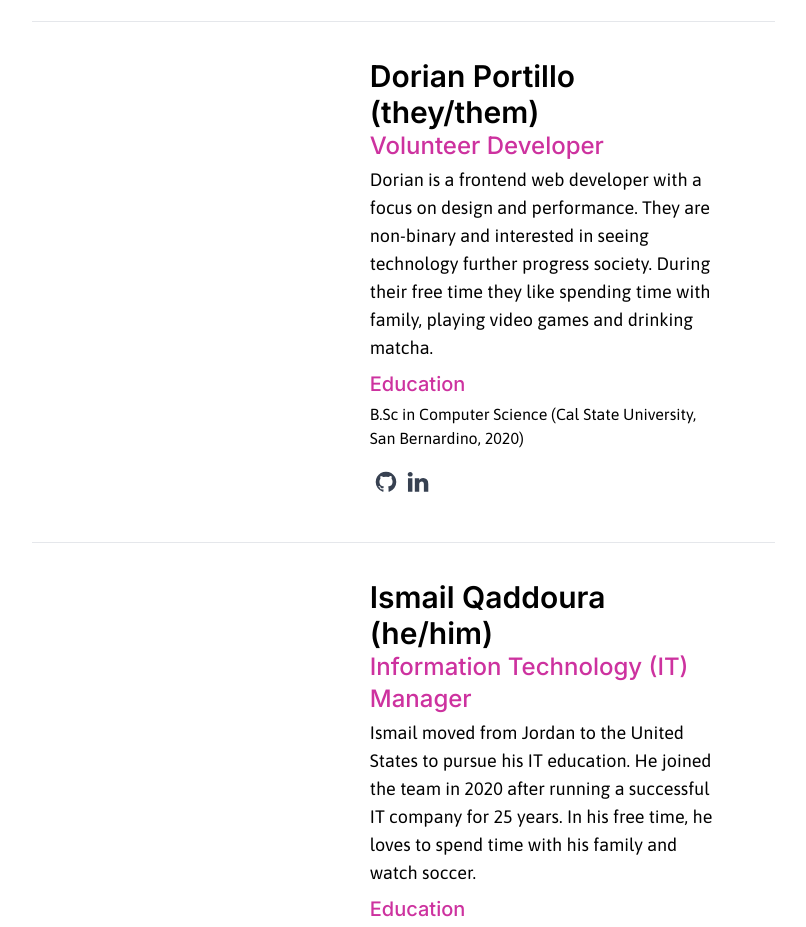
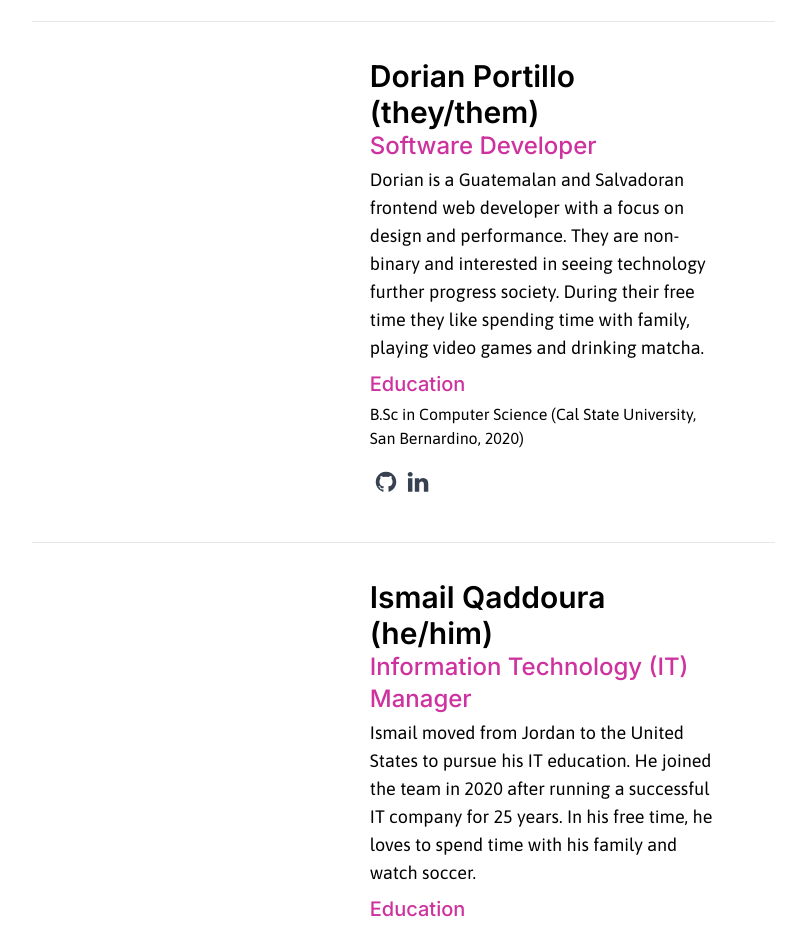
Before and after one commit to fairdataihub/fairdataihub.org, a Nuxt app: page /team in a window 1280 px wide. Shown: the part 2980-3907 px from the top of the page, without its empty margins (432-1238 px from the left). Built offline with nearby package versions, Linux system fonts and the light colour scheme; what tailwindcss-debug-screens would draw is missing.

Commit message:
changed my title on team and added to sparc team page

```diff
--- a/components/sodaforsparc/SodaForSparcDevApproachFundingTeam.vue
+++ b/components/sodaforsparc/SodaForSparcDevApproachFundingTeam.vue
@@ -340,6 +340,12 @@ export default {
           external: false,
           image: "https://ucarecdn.com/944f2fec-8d84-47b7-aac6-f3d057a7ac9e/",
         },
+        {
+          name: "Dorian Portillo",
+          href: "/team/#DorianPortillo",
+          external: false,
+          image: "https://ucarecdn.com/cfaa5b97-6ed4-4104-81c4-a6e991408b24/",
+        }
       ],
       collaboratorsList: [
         {
--- a/pages/team/index.vue
+++ b/pages/team/index.vue
@@ -225,8 +225,8 @@ export default {
         {
           id: "DorianPortillo",
           name: "Dorian Portillo (they/them)",
-          title: "Volunteer Developer",
-          bio: "Dorian is a frontend web developer with a focus on design and performance. They are non-binary and interested in seeing technology further progress society. During their free time they like spending time with family, playing video games and drinking matcha.",
+          title: "Software Developer",
+          bio: "Dorian is a Guatemalan and Salvadoran frontend web developer with a focus on design and performance. They are non-binary and interested in seeing technology further progress society. During their free time they like spending time with family, playing video games and drinking matcha.",
           image: "961c98cd-1dd6-4a05-9425-8d8f74a1410d",
           borderTop: true,
           borderBottom: false,
```
